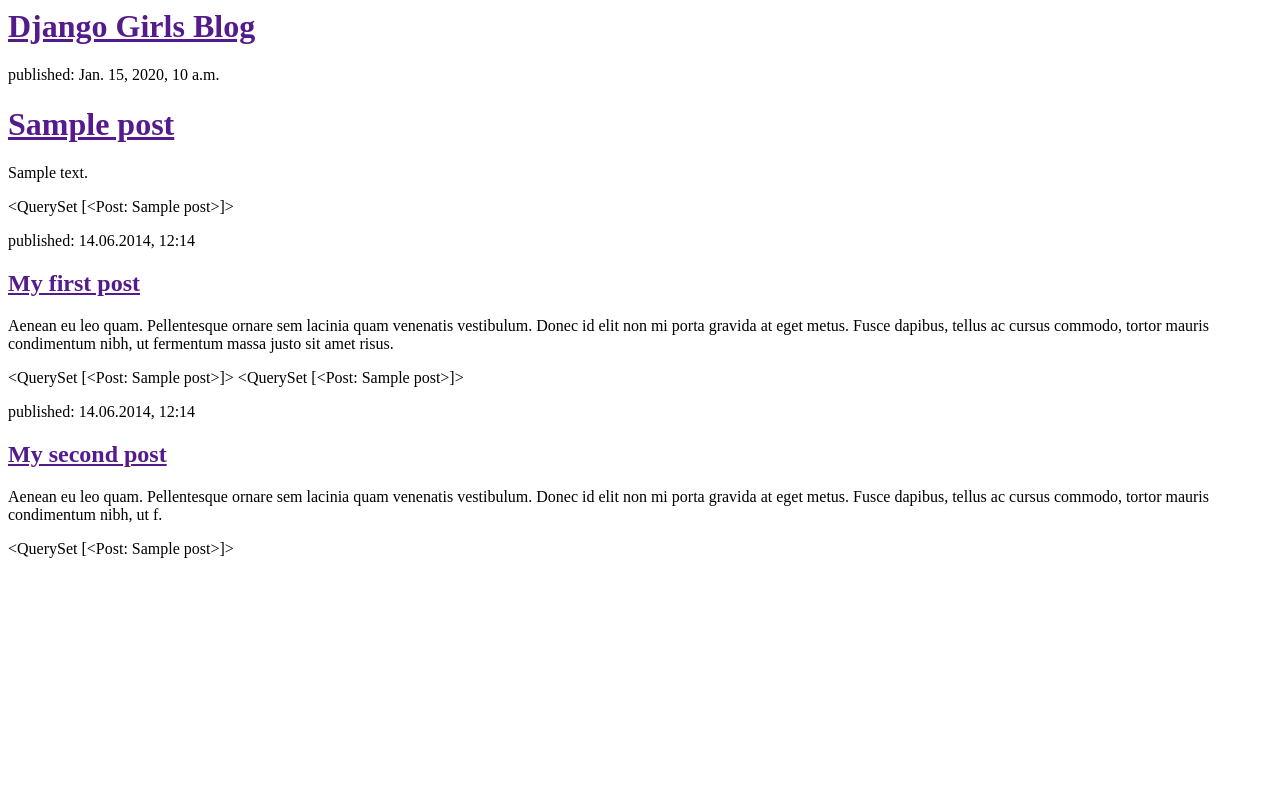
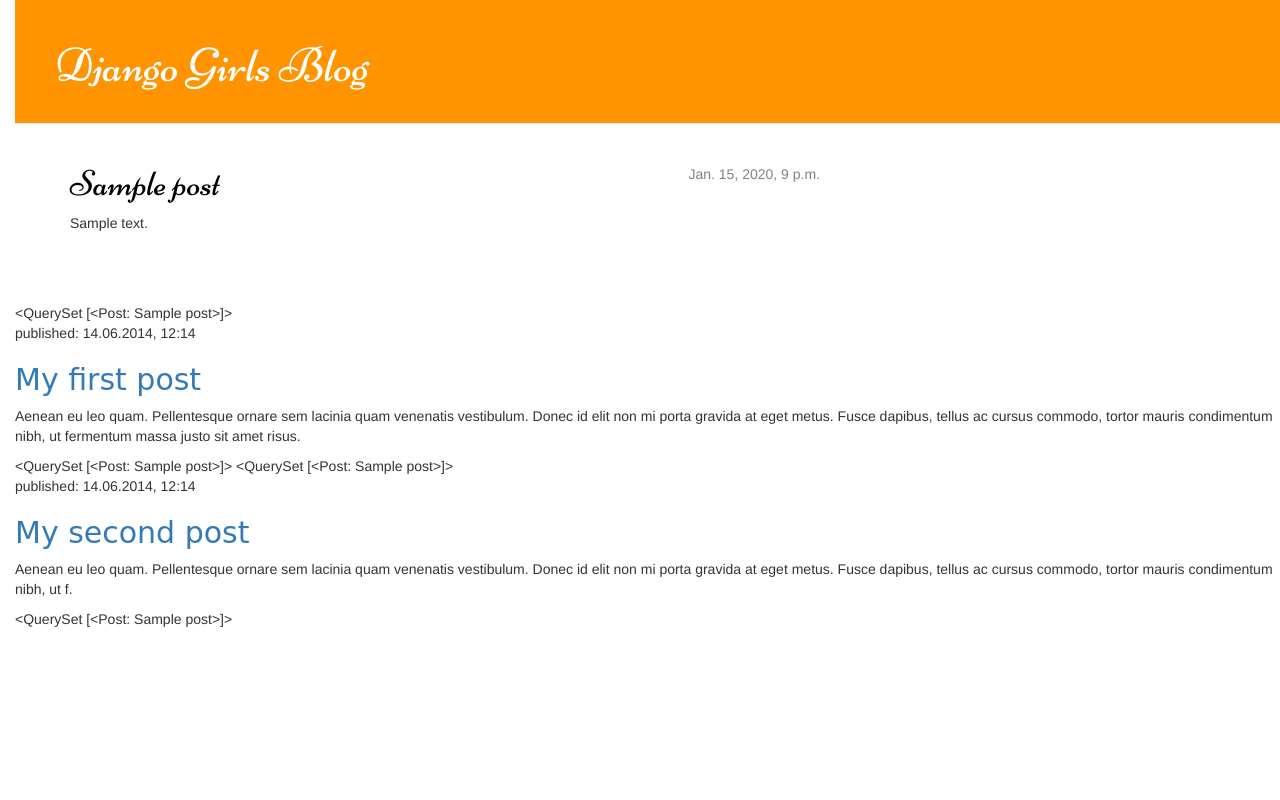
Before and after one commit to RoseannaM/my-first-blog, a Django app: template blog/templates/blog/post_list.html in a window 1280 px wide. Run offline with Django 3.2, Linux system fonts and the light colour scheme; the template is opened without the code that fills it: values that come from a table or form of the project are taken from there, others are empty; tables that the repository leaves empty hold one stand-in row (values such as "Sample post"); some libraries are stand-ins or nearby versions.

Commit message:
Cleaing up this project

```diff
--- /dev/null
+++ b/blog/static/css/blog.css
@@ -0,0 +1,62 @@
+h1 a {
+    color: #FCA205;
+}
+
+body {
+    padding-left: 15px;
+}
+
+h1 a {
+    color: #FCA205;
+    font-family: 'Niconne';
+
+}
+
+
+.page-header {
+    background-color: #ff9400;
+    margin-top: 0;
+    padding: 20px 20px 20px 40px;
+}
+
+.page-header h1, .page-header h1 a, .page-header h1 a:visited, .page-header h1 a:active {
+    color: #ffffff;
+    font-size: 36pt;
+    text-decoration: none;
+}
+
+.content {
+    margin-left: 40px;
+}
+
+h1, h2, h3, h4 {
+    font-family: 'Lobster', cursive;
+}
+
+.date {
+    float: right;
+    color: #828282;
+}
+
+.save {
+    float: right;
+}
+
+.post-form textarea, .post-form input {
+    width: 100%;
+}
+
+.top-menu, .top-menu:hover, .top-menu:visited {
+    color: #ffffff;
+    float: right;
+    font-size: 26pt;
+    margin-right: 20px;
+}
+
+.post {
+    margin-bottom: 70px;
+}
+
+.post h1 a, .post h1 a:visited {
+    color: #000000;
+}
--- a/blog/templates/blog/post_list.html
+++ b/blog/templates/blog/post_list.html
@@ -1,18 +1,34 @@
+{% load staticfiles %}
+
 <html>
     <head>
         <title>Django Girls blog</title>
+        <link rel="stylesheet" href="//maxcdn.bootstrapcdn.com/bootstrap/3.2.0/css/bootstrap.min.css">
+        <link rel="stylesheet" href="//maxcdn.bootstrapcdn.com/bootstrap/3.2.0/css/bootstrap-theme.min.css">
+        <link rel="stylesheet" href="{% static "css/blog.css" %}">
+        <link href='http://fonts.googleapis.com/css?family=Niconne' rel='stylesheet' type='text/css'>
     </head>
     <body>
-        <div>
-            <h1><a href="">Django Girls Blog</a></h1>
-        </div>
+    <div class="page-header">
+        <h1><a href="/">Django Girls Blog</a></h1>
+    </div>
 
     {% for post in posts %}
-    <div>
-        <p>published: {{ post.published_date }}</p>
-        <h1><a href="">{{ post.title }}</a></h1>
-        <p>{{ post.text|linebreaks }}</p>
+    <div class="content container">
+    <div class="row">
+        <div class="col-md-8">
+            {% for post in posts %}
+                <div class="post">
+                    <div class="date">
+                        {{ post.published_date }}
+                    </div>
+                    <h1><a href="">{{ post.title }}</a></h1>
+                    <p>{{ post.text|linebreaks }}</p>
+                </div>
+            {% endfor %}
+        </div>
     </div>
+</div>
     {% endfor %}
 
         {{ posts }}
--- a/mysite/settings.py
+++ b/mysite/settings.py
@@ -88,7 +88,7 @@ DATABASES = {
 
 LANGUAGE_CODE = 'en-us'
 
-TIME_ZONE = 'UTC'
+TIME_ZONE = 'Australia/Sydney'
 
 USE_I18N = True
 
```
